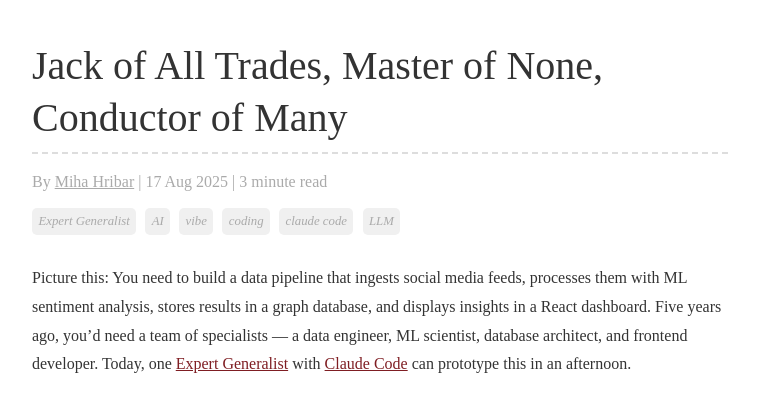
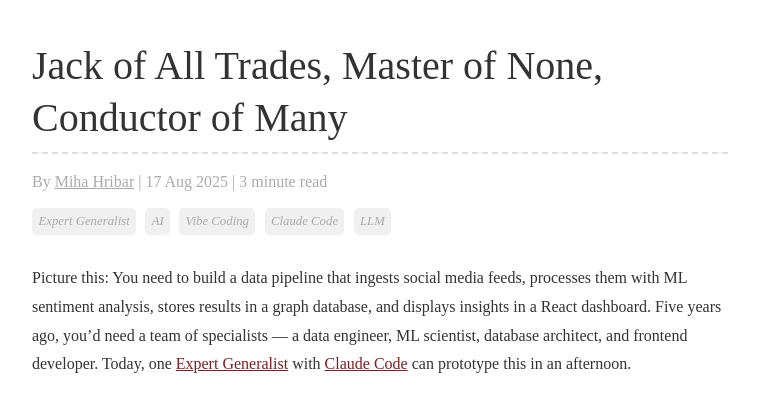
Before and after one commit to mihahribar/mihahribar.github.io, a Jekyll site: the page built from _posts/2025-08-17-jack-of-all-trades-master-of-none-conductor-of-many.md, in a window 1280 px wide and 900 px high. Shown: the top 398 px of the window, without its empty margins (260-1019 px from the left). Built offline with Jekyll 4.4.1, drawn with Linux system fonts in a browser that asks for light colours.

```diff
--- a/_posts/2025-08-17-jack-of-all-trades-master-of-none-conductor-of-many.md
+++ b/_posts/2025-08-17-jack-of-all-trades-master-of-none-conductor-of-many.md
@@ -2,9 +2,9 @@
 layout: post
 title: Jack of All Trades, Master of None, Conductor of Many
 category : AI
-tags : [Expert Generalist, AI, vibe, coding, claude code, LLM]
+tags : [Expert Generalist, AI, Vibe Coding, Claude Code, LLM]
 description: While traditional wisdom favored deep specialists, LLMs are democratizing specialized knowledge. The new superpower isn't knowing everything about React or Kubernetes—it's knowing enough about many domains to effectively prompt, validate, and synthesize AI outputs across them.
-keywords: Expert Generalist, AI, vibe, coding, claude code, LLM
+keywords: Expert Generalist, AI, Vibe Coding, Claude Code, LLM
 ---
 
 Picture this: You need to build a data pipeline that ingests social media feeds, processes them with ML sentiment analysis, stores results in a graph database, and displays insights in a React dashboard. Five years ago, you’d need a team of specialists — a data engineer, ML scientist, database architect, and frontend developer. Today, one [Expert Generalist](https://martinfowler.com/articles/expert-generalist.html) with [Claude Code](https://www.anthropic.com/claude-code) can prototype this in an afternoon.
```
Also changed, not shown: other parts of _posts/2025-08-17-jack-of-all-trades-master-of-none-conductor-of-many.md (+2 -0 lines), _posts/2025-08-10-vibe-coding.md (+2 -2 lines), images/maestro.jpg (added).
